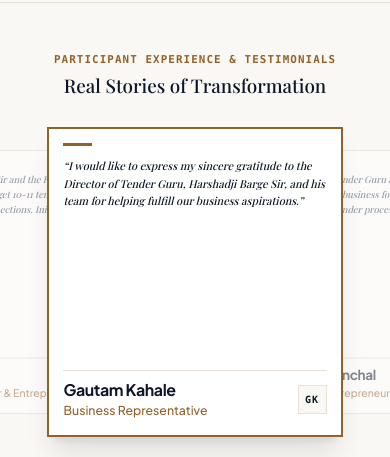
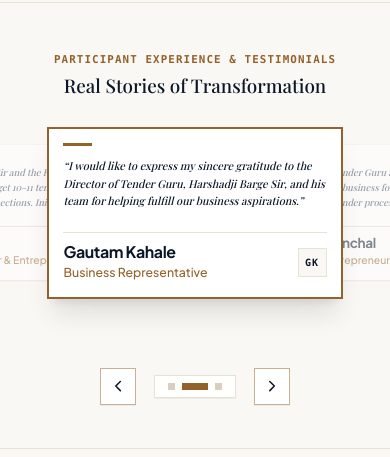
Before and after one commit to Smith-Dhande/TenderGuru, a React (Vite) app in the folder client/: page / in a window 390 px wide. Shown: the part 6000-6457 px from the top of the page. Built offline with nearby package versions, Linux system fonts and the light colour scheme; a web font is replaced by a local one.

Commit message:
Feat : Fixed the testimonials

```diff
--- a/client/src/components/sections/Testimonials.jsx
+++ b/client/src/components/sections/Testimonials.jsx
@@ -80,7 +80,7 @@
           aria-label="Participant Testimonials Carousel"
         >
           {/* Stage Container with responsive height */}
-          <div className="relative h-[310px] xs:h-[280px] sm:h-[310px] md:h-[310px] w-full flex items-center justify-center">
+          <div className="relative min-h-[220px] sm:h-[310px] md:h-[310px] w-full flex items-center justify-center">
             {items.map((item, idx) => {
               const offset = getOffset(idx);
               const isActive = offset === 0;
--- a/client/src/components/sections/Testimonials/TestimonialCard.jsx
+++ b/client/src/components/sections/Testimonials/TestimonialCard.jsx
@@ -15,7 +15,7 @@
   return (
     <div
       onClick={onClick}
-      className={`w-full h-full bg-white border transition-all duration-300 p-4 sm:p-7 lg:p-8 flex flex-col justify-between select-none ${
+      className={`w-full sm:h-full bg-white border transition-all duration-300 p-4 sm:p-7 lg:p-8 flex flex-col justify-start sm:justify-between select-none ${
         isActive
           ? 'border-2 border-[#93622A] shadow-xl relative z-20 cursor-default'
           : 'border border-[#D8CFBF] bg-[#FAF8F5]/90 hover:border-[#93622A]/60 cursor-pointer relative z-10'
@@ -43,7 +43,7 @@
 
       {/* 2. Identity Block (Name, Designation, Monogram Avatar) */}
       <div
-        className={`pt-2.5 sm:pt-4 border-t flex items-center justify-between gap-2 sm:gap-3 mt-auto transition-colors ${
+        className={`pt-2.5 sm:pt-4 border-t flex items-center justify-between gap-2 sm:gap-3 mt-3 sm:mt-auto transition-colors ${
           isActive ? 'border-[#E8E2D5]' : 'border-[#D8CFBF]'
         }`}
       >
```
